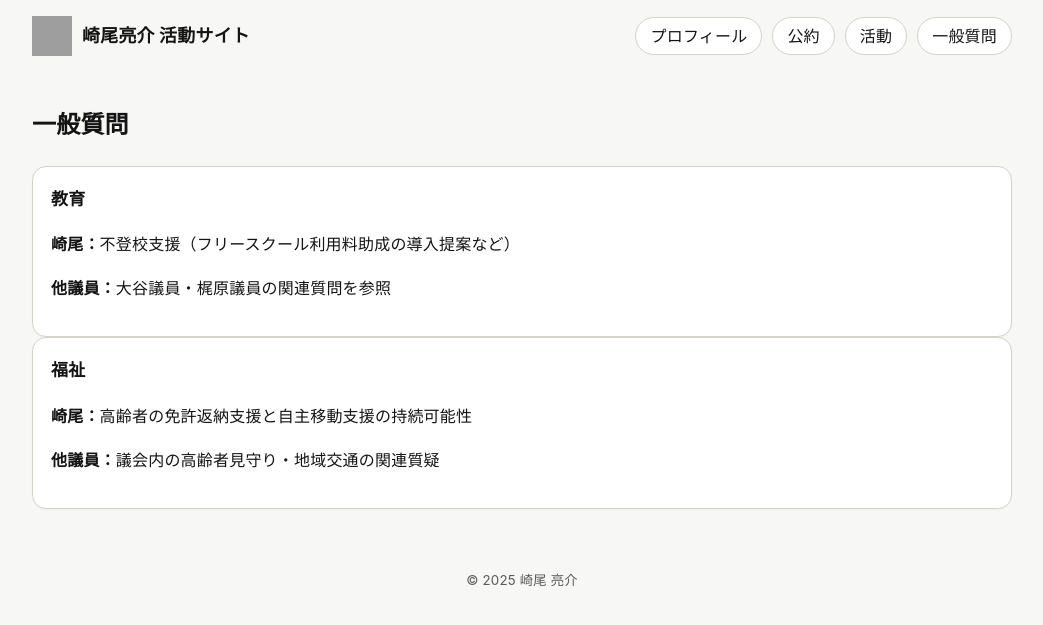
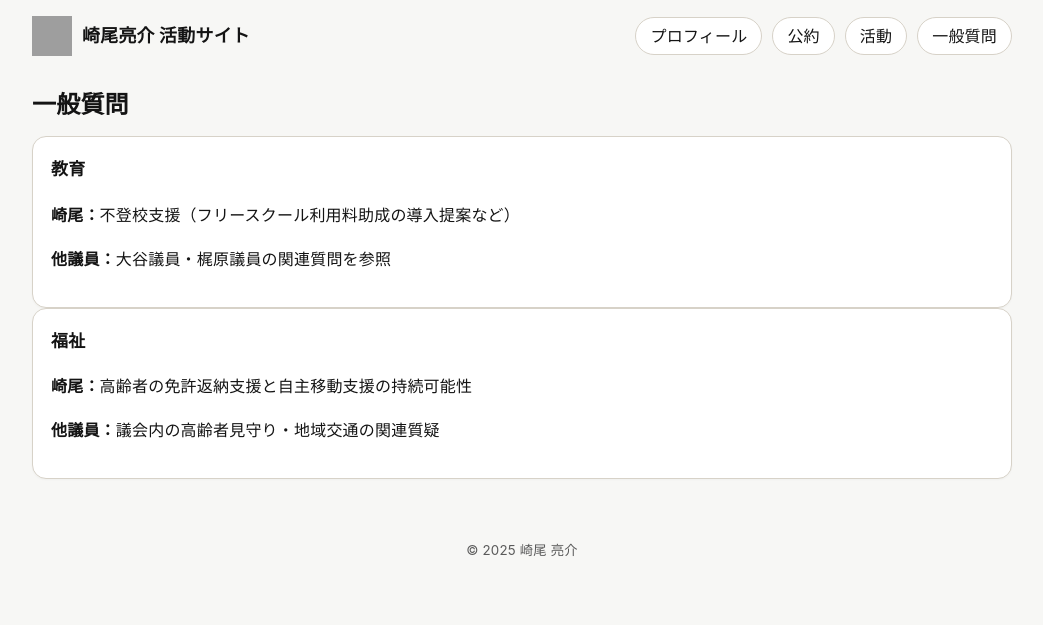
Before and after one commit to sakioryousuke-eng/activity-site, a Jekyll site: the page built from pages/matrix.html, in a window 1280 px wide. Shown: the top 625 px of the page, without its empty margins (118-1161 px from the left). Built offline with Jekyll 4.4.1, drawn with Linux system fonts in a browser that asks for light colours; grey boxes are pictures that could not be loaded.

Commit message:
Update matrix.html

```diff
--- a/pages/matrix.html
+++ b/pages/matrix.html
@@ -4,7 +4,7 @@ title: 一般質問
 permalink: /pages/matrix.html
 ---
 
-<h2>一般質問</h2>
+<h2 style="margin:0 0 10px;">一般質問</h2>
 
 {% assign rows = site.data.matrix.rows | default: site.data.matrix %}
 {% if rows and rows.size > 0 %}
@@ -13,7 +13,7 @@ permalink: /pages/matrix.html
     <h3 style="margin-top:0;">{{ r.category }}</h3>
     {% if r.sakio %}<p><strong>崎尾：</strong>{{ r.sakio }}</p>{% endif %}
     {% if r.related %}<p><strong>他議員：</strong>{{ r.related }}</p>{% endif %}
-    {% if r.pdf %}<a class="pdf-link" href="{{ r.pdf | relative_url }}">📄 議事録PDF</a>{% endif %}
+    {% if r.pdf %}<a class="btn btn-primary pdf-link" href="{{ r.pdf | relative_url }}">議事録PDF</a>{% endif %}
   </article>
   {% endfor %}
 {% else %}
```
